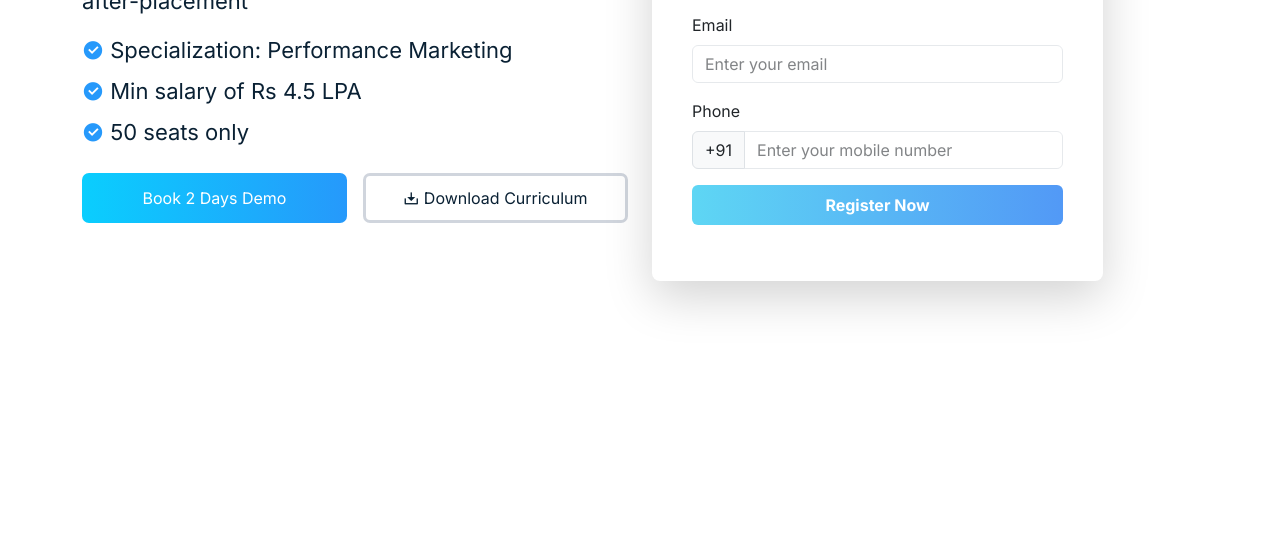
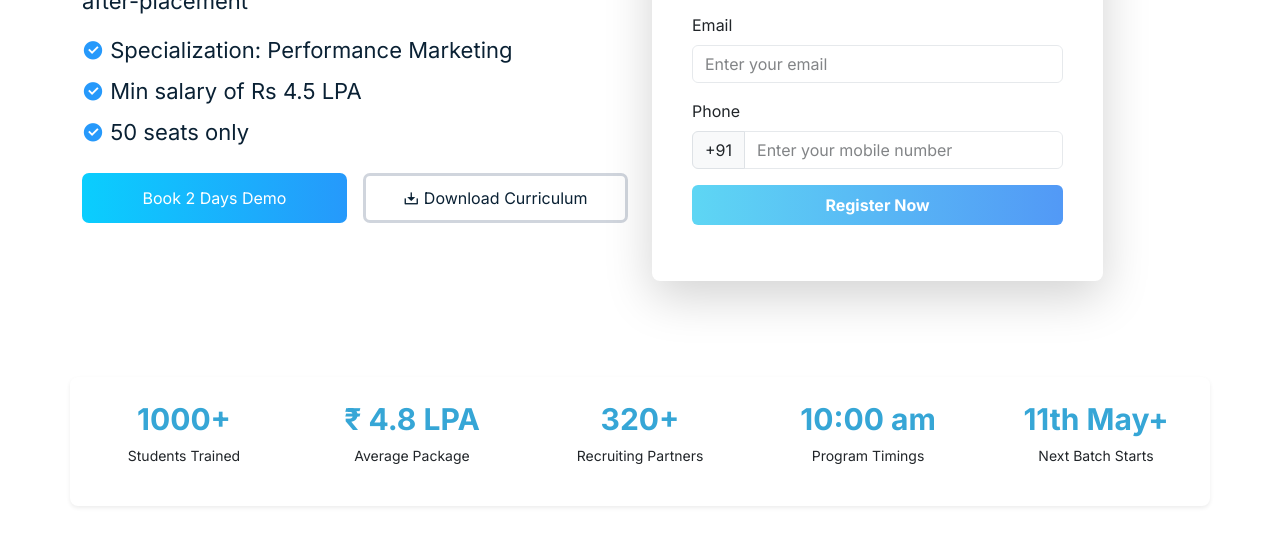
Before and after one commit to mycodewolrd/Digital-Marketing-E-learning, a plain HTML site: page index.html in a window 1280 px wide. Shown: the part 338-884 px from the top of the page. Before the commit the page ends 800 px from the top, so only its background shows below. Drawn offline with nearby package versions, Linux system fonts and the light colour scheme.

Commit message:
counter-div section

```diff
--- a/CSS/media.css
+++ b/CSS/media.css
@@ -51,6 +51,17 @@
     .banner-content-btn button {
         width: 100%;
     }
+
+    .counter-div h4 {
+        font-weight: 800;
+        color: #36a6d6;
+        font-size: 25px;
+    }
+
+    .counter-div p {
+        font-size: 12px;
+        font-weight: 400;
+    }
 }
 
 
--- a/CSS/sytle.css
+++ b/CSS/sytle.css
@@ -129,3 +129,16 @@ header {
 .banner-form button:hover {
     border: 2px solid #2699FB;
 }
+
+.counter-div{
+    background-color: #FFFFFF;
+}
+.counter-div h4 {
+  font-weight: 700;
+  color: #36a6d6;
+  font-size: 30px;
+}
+.counter-div p {
+  font-size: 14px;
+  font-weight: 400;
+}
--- a/index.html
+++ b/index.html
@@ -69,17 +69,20 @@
                             <p>2 days of free demo classes without paying in advance!</p>
                             <div class="mb-3">
                                 <label class="form-label">Name</label>
-                            <input type="text" required class="form-control opacity-75" placeholder="Enter your name" />
+                                <input type="text" required class="form-control opacity-75"
+                                    placeholder="Enter your name" />
                             </div>
                             <div class="mb-3">
                                 <label class="form-label">Email</label>
-                            <input type="email" required class="form-control opacity-75" placeholder="Enter your email " />
+                                <input type="email" required class="form-control opacity-75"
+                                    placeholder="Enter your email " />
                             </div>
                             <div class="mb-3">
                                 <label class="form-label">Phone</label>
                                 <div class="input-group">
                                     <span class="input-group-text" id="basic-addon1">+91</span>
-                                <input type="number" class="form-control opacity-75" placeholder="Enter your mobile number" required />
+                                    <input type="number" class="form-control opacity-75"
+                                        placeholder="Enter your mobile number" required />
                                 </div>
                             </div>
                             <div class="mb-3">
@@ -89,7 +92,36 @@
                     </form>
                 </div>
             </div>
+        </div>
+    </section>
 
+
+    <section class="container-fluid py-5">
+        <div class="container counter-div shadow-sm rounded-3 py-4">
+            <div class="row row-cols-lg-5 row-cols-md-3 row-cols-2 g-4 justify-content-center text-center">
+                <div class="col">
+                    <h4>1000+</h4>
+                    <p>Students Trained</p>
+                </div>
+                <div class="col">
+                    <h4>₹ 4.8 LPA</h4>
+                    <p>Average Package</p>
+                </div>
+                <div class="col">
+                    <h4>320+</h4>
+                    <p>Recruiting Partners</p>
+                </div>
+                <div class="col">
+                    <div>
+                        <h4>10:00 am</h4>
+                        <p>Program Timings</p>
+                    </div>
+                </div>
+                <div class="col">
+                    <h4>11th May+</h4>
+                    <p>Next Batch Starts</p>
+                </div>
+            </div>
         </div>
     </section>
 
```
Lines whose indentation alone changed are shown as unchanged.
